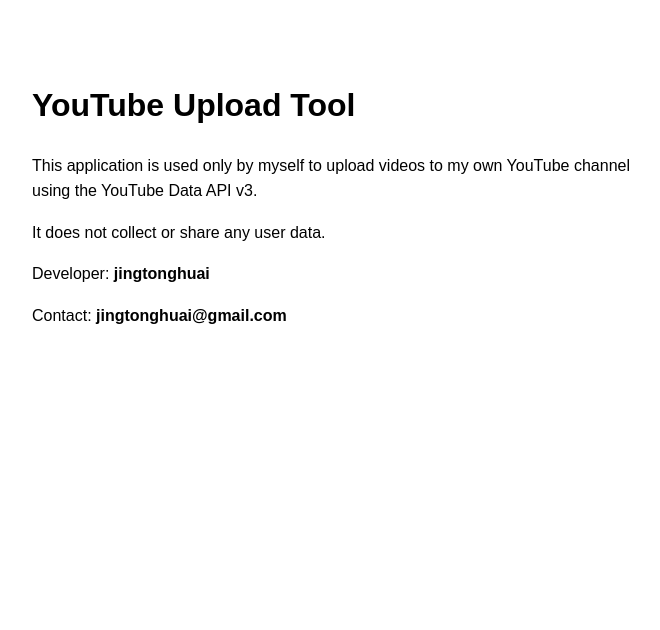
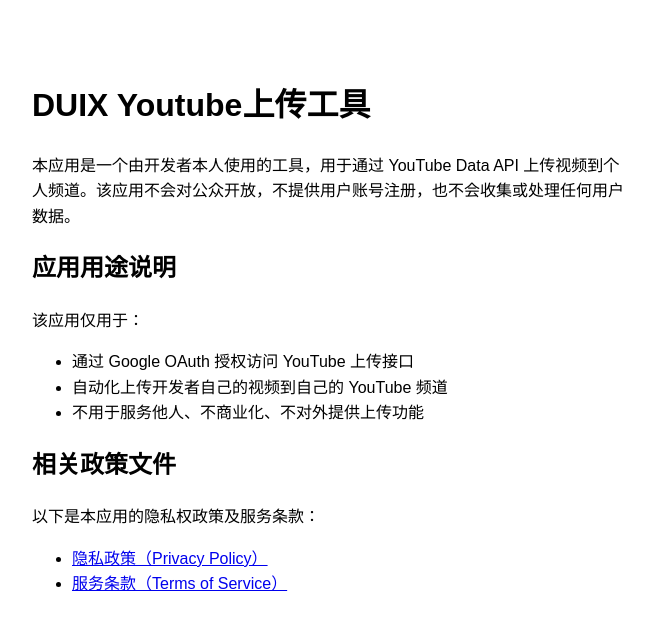
Before and after one commit to jingtonghuai/youtube_manager_service, a plain HTML site: page index.html in a window 1280 px wide. Shown: the whole page, without its empty margins (308-968 px from the left). Drawn offline with Linux system fonts and the light colour scheme.

Commit message:
Update index.html

```diff
--- a/index.html
+++ b/index.html
@@ -8,10 +8,23 @@ body { font-family: sans-serif; max-width: 600px; margin: 80px auto; line-height
 </style>
 </head>
 <body>
-  <h1>YouTube Upload Tool</h1>
-  <p>This application is used only by myself to upload videos to my own YouTube channel using the YouTube Data API v3.</p>
-  <p>It does not collect or share any user data.</p>
-  <p>Developer: <strong>jingtonghuai</strong></p>
-  <p>Contact: <strong>jingtonghuai@gmail.com</strong></p>
+ <h1>DUIX Youtube上传工具</h1>
+
+  <p>本应用是一个由开发者本人使用的工具，用于通过 YouTube Data API 上传视频到个人频道。该应用不会对公众开放，不提供用户账号注册，也不会收集或处理任何用户数据。</p>
+
+  <h2>应用用途说明</h2>
+  <p>该应用仅用于：</p>
+  <ul>
+    <li>通过 Google OAuth 授权访问 YouTube 上传接口</li>
+    <li>自动化上传开发者自己的视频到自己的 YouTube 频道</li>
+    <li>不用于服务他人、不商业化、不对外提供上传功能</li>
+  </ul>
+
+  <h2>相关政策文件</h2>
+  <p>以下是本应用的隐私权政策及服务条款：</p>
+  <ul>
+    <li><a href="privacy.html" target="privacy.html">隐私政策（Privacy Policy）</a></li>
+    <li><a href="terms.html" target="terms.html">服务条款（Terms of Service）</a></li>
+  </ul>
 </body>
 </html>
```
